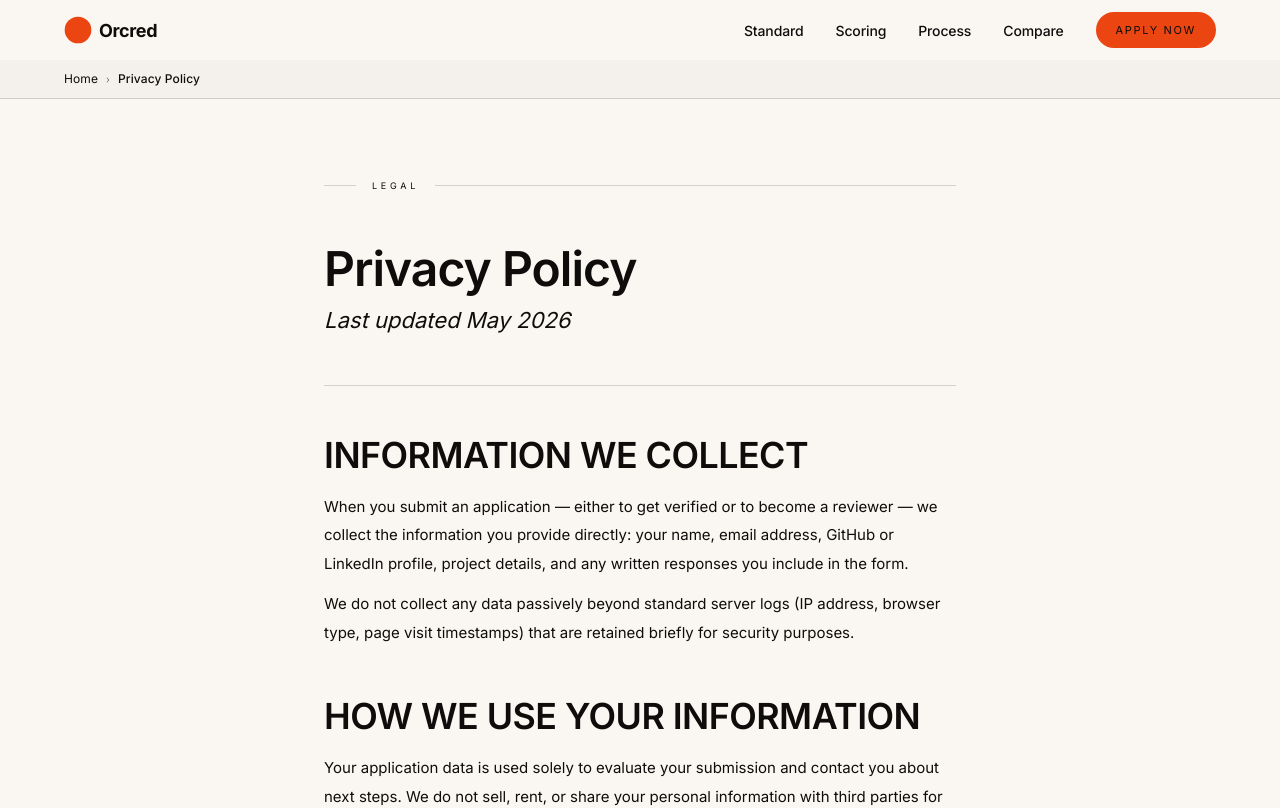
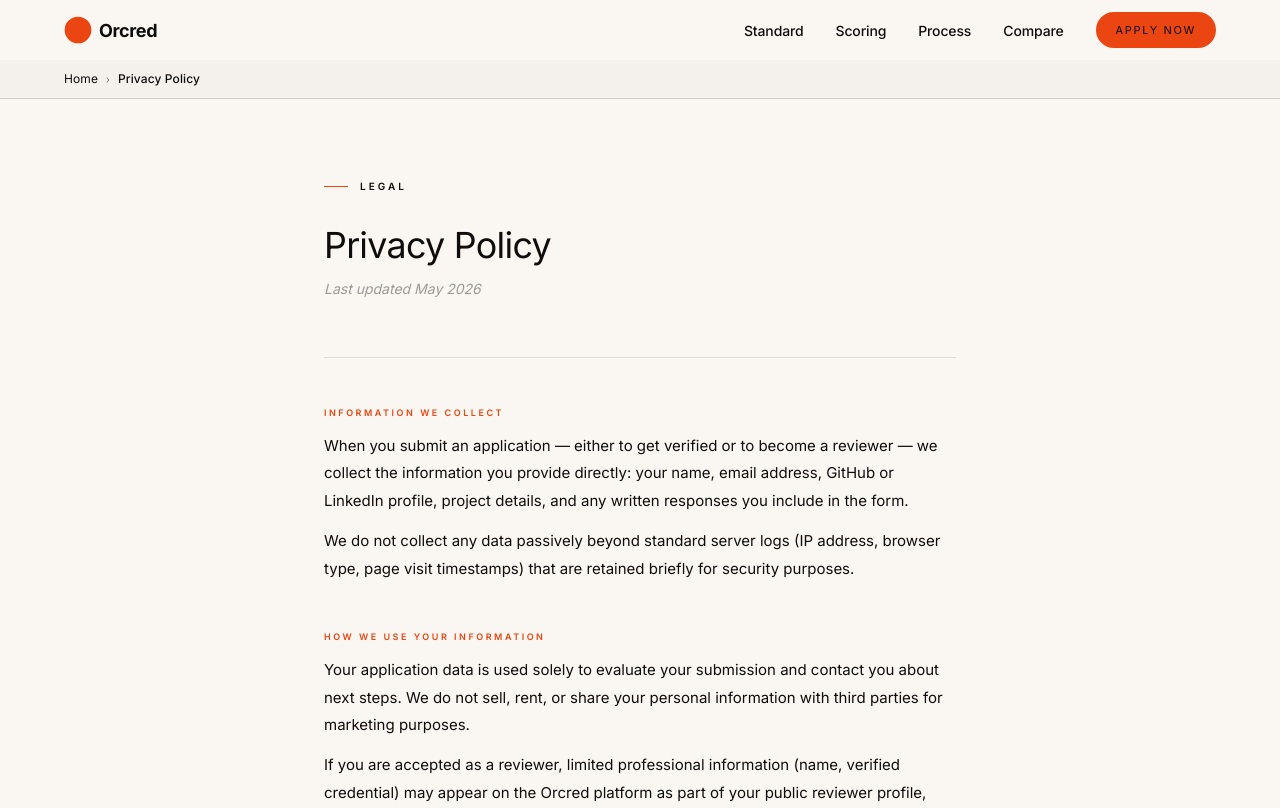
Before and after one commit to orcred-org/frontend, a Next.js app: page /privacy in a window 1280 px wide. Shown: the top 808 px of the page. Built offline with nearby package versions, Linux system fonts and the light colour scheme.

Commit message:
Privacy & Terms: normalise typography to site-wide section style
Removes Cormorant Garamond and font-light. Page titles now clamp(22px,2.8vw,38px)/weight-400/-0.02em. Section sub-headings use 9px orange uppercase labels. Body text weight 400.

```diff
--- a/app/privacy/page.tsx
+++ b/app/privacy/page.tsx
@@ -70,63 +70,28 @@ export default function PrivacyPage() {
 
       <main className="relative z-10 flex-1 max-w-[760px] mx-auto w-full px-8 sm:px-12 lg:px-16 py-12 sm:py-16 lg:py-20">
 
-        {/* Eyebrow */}
+        {/* Page title */}
         <motion.div
-          className="flex items-center gap-4 mb-12"
-          initial={{ opacity: 0 }}
-          animate={{ opacity: 1 }}
-          transition={{ duration: 0.9 }}
+          className="mb-14"
+          initial={{ opacity: 0, y: 14 }}
+          animate={{ opacity: 1, y: 0 }}
+          transition={{ duration: 0.9, ease }}
         >
-          <div className="w-8 h-px" style={{ background: "var(--border)" }} />
-          <span
-            className="font-label-sm uppercase tracking-[0.42em] text-[9px]"
-            style={{ color: "var(--orange-faint)" }}
-          >
-            Legal
-          </span>
-          <div className="flex-1 h-px" style={{ background: "var(--border)" }} />
+          <div className="flex items-center gap-3 mb-8">
+            <div className="w-6 h-px" style={{ backgroundColor: "#eb4511" }} />
+            <span style={{ fontSize: 10, fontWeight: 600, letterSpacing: "0.3em", textTransform: "uppercase", color: "#eb4511" }}>
+              Legal
+            </span>
+          </div>
+          <div style={{ fontSize: "clamp(22px, 2.8vw, 38px)", fontWeight: 400, letterSpacing: "-0.02em", lineHeight: 1.1, color: "#0f0d0c", marginBottom: 12 }}>
+            Privacy Policy
+          </div>
+          <div style={{ fontSize: "clamp(13px, 1.1vw, 14px)", fontWeight: 400, lineHeight: 1.7, color: "rgba(15,13,12,0.4)", fontStyle: "italic" }}>
+            Last updated May 2026
+          </div>
         </motion.div>
 
-        {/* Title */}
-        <motion.h1
-          style={{
-            fontFamily: "'Cormorant Garamond', Georgia, serif",
-            fontWeight: 400,
-            fontSize: "clamp(36px, 5vw, 64px)",
-            lineHeight: 1.05,
-            color: "var(--fg)",
-            marginBottom: "8px",
-          }}
-          initial={{ opacity: 0, y: 18 }}
-          animate={{ opacity: 1, y: 0 }}
-          transition={{ duration: 1, delay: 0.1, ease }}
-        >
-          Privacy Policy
-        </motion.h1>
-        <motion.p
-          style={{
-            fontFamily: "'Cormorant Garamond', Georgia, serif",
-            fontStyle: "italic",
-            fontWeight: 300,
-            fontSize: "clamp(16px, 2vw, 22px)",
-            color: "var(--fg-faint)",
-            marginBottom: "48px",
-          }}
-          initial={{ opacity: 0 }}
-          animate={{ opacity: 1 }}
-          transition={{ duration: 1, delay: 0.2 }}
-        >
-          Last updated May 2026
-        </motion.p>
-
-        {/* Divider */}
-        <motion.div
-          className="w-full h-px mb-12"
-          style={{ background: "var(--border)" }}
-          initial={{ scaleX: 0, originX: "left" }}
-          animate={{ scaleX: 1 }}
-          transition={{ duration: 0.9, delay: 0.25, ease }}
-        />
+        <div className="w-full h-px mb-12" style={{ background: "rgba(15,13,12,0.1)" }} />
 
         {/* Sections */}
         <div className="space-y-12">
@@ -137,18 +102,14 @@ export default function PrivacyPage() {
               animate={{ opacity: 1, y: 0 }}
               transition={{ duration: 0.8, delay: 0.3 + i * 0.07, ease }}
             >
-              <h2
-                className="font-label-sm uppercase tracking-[0.32em] text-[10px] mb-4"
-                style={{ color: "var(--orange-muted)" }}
-              >
+              <div style={{ fontSize: 9, fontWeight: 600, letterSpacing: "0.28em", textTransform: "uppercase" as const, color: "#eb4511", marginBottom: 12 }}>
                 {s.title}
-              </h2>
+              </div>
               <div className="space-y-3">
                 {s.body.map((para, j) => (
                   <p
                     key={j}
-                    className="text-[14px] sm:text-[15px] font-light leading-[1.9]"
-                    style={{ color: "var(--fg-muted)" }}
+                    style={{ fontSize: "clamp(14px, 1.2vw, 15px)", fontWeight: 400, lineHeight: 1.85, color: "rgba(15,13,12,0.58)" }}
                   >
                     {para}
                   </p>
--- a/app/terms/page.tsx
+++ b/app/terms/page.tsx
@@ -81,63 +81,28 @@ export default function TermsPage() {
 
       <main className="relative z-10 flex-1 max-w-[760px] mx-auto w-full px-8 sm:px-12 lg:px-16 py-12 sm:py-16 lg:py-20">
 
-        {/* Eyebrow */}
+        {/* Page title */}
         <motion.div
-          className="flex items-center gap-4 mb-12"
-          initial={{ opacity: 0 }}
-          animate={{ opacity: 1 }}
-          transition={{ duration: 0.9 }}
+          className="mb-14"
+          initial={{ opacity: 0, y: 14 }}
+          animate={{ opacity: 1, y: 0 }}
+          transition={{ duration: 0.9, ease }}
         >
-          <div className="w-8 h-px" style={{ background: "var(--border)" }} />
-          <span
-            className="font-label-sm uppercase tracking-[0.42em] text-[9px]"
-            style={{ color: "var(--orange-faint)" }}
-          >
-            Legal
-          </span>
-          <div className="flex-1 h-px" style={{ background: "var(--border)" }} />
+          <div className="flex items-center gap-3 mb-8">
+            <div className="w-6 h-px" style={{ backgroundColor: "#eb4511" }} />
+            <span style={{ fontSize: 10, fontWeight: 600, letterSpacing: "0.3em", textTransform: "uppercase", color: "#eb4511" }}>
+              Legal
+            </span>
+          </div>
+          <div style={{ fontSize: "clamp(22px, 2.8vw, 38px)", fontWeight: 400, letterSpacing: "-0.02em", lineHeight: 1.1, color: "#0f0d0c", marginBottom: 12 }}>
+            Terms of Service
+          </div>
+          <div style={{ fontSize: "clamp(13px, 1.1vw, 14px)", fontWeight: 400, lineHeight: 1.7, color: "rgba(15,13,12,0.4)", fontStyle: "italic" }}>
+            Last updated May 2026
+          </div>
         </motion.div>
 
-        {/* Title */}
-        <motion.h1
-          style={{
-            fontFamily: "'Cormorant Garamond', Georgia, serif",
-            fontWeight: 400,
-            fontSize: "clamp(36px, 5vw, 64px)",
-            lineHeight: 1.05,
-            color: "var(--fg)",
-            marginBottom: "8px",
-          }}
-          initial={{ opacity: 0, y: 18 }}
-          animate={{ opacity: 1, y: 0 }}
-          transition={{ duration: 1, delay: 0.1, ease }}
-        >
-          Terms of Service
-        </motion.h1>
-        <motion.p
-          style={{
-            fontFamily: "'Cormorant Garamond', Georgia, serif",
-            fontStyle: "italic",
-            fontWeight: 300,
-            fontSize: "clamp(16px, 2vw, 22px)",
-            color: "var(--fg-faint)",
-            marginBottom: "48px",
-          }}
-          initial={{ opacity: 0 }}
-          animate={{ opacity: 1 }}
-          transition={{ duration: 1, delay: 0.2 }}
-        >
-          Last updated May 2026
-        </motion.p>
-
-        {/* Divider */}
-        <motion.div
-          className="w-full h-px mb-12"
-          style={{ background: "var(--border)" }}
-          initial={{ scaleX: 0, originX: "left" }}
-          animate={{ scaleX: 1 }}
-          transition={{ duration: 0.9, delay: 0.25, ease }}
-        />
+        <div className="w-full h-px mb-12" style={{ background: "rgba(15,13,12,0.1)" }} />
 
         {/* Sections */}
         <div className="space-y-12">
@@ -148,18 +113,14 @@ export default function TermsPage() {
               animate={{ opacity: 1, y: 0 }}
               transition={{ duration: 0.8, delay: 0.3 + i * 0.07, ease }}
             >
-              <h2
-                className="font-label-sm uppercase tracking-[0.32em] text-[10px] mb-4"
-                style={{ color: "var(--orange-muted)" }}
-              >
+              <div style={{ fontSize: 9, fontWeight: 600, letterSpacing: "0.28em", textTransform: "uppercase" as const, color: "#eb4511", marginBottom: 12 }}>
                 {s.title}
-              </h2>
+              </div>
               <div className="space-y-3">
                 {s.body.map((para, j) => (
                   <p
                     key={j}
-                    className="text-[14px] sm:text-[15px] font-light leading-[1.9]"
-                    style={{ color: "var(--fg-muted)" }}
+                    style={{ fontSize: "clamp(14px, 1.2vw, 15px)", fontWeight: 400, lineHeight: 1.85, color: "rgba(15,13,12,0.58)" }}
                   >
                     {para}
                   </p>
```
